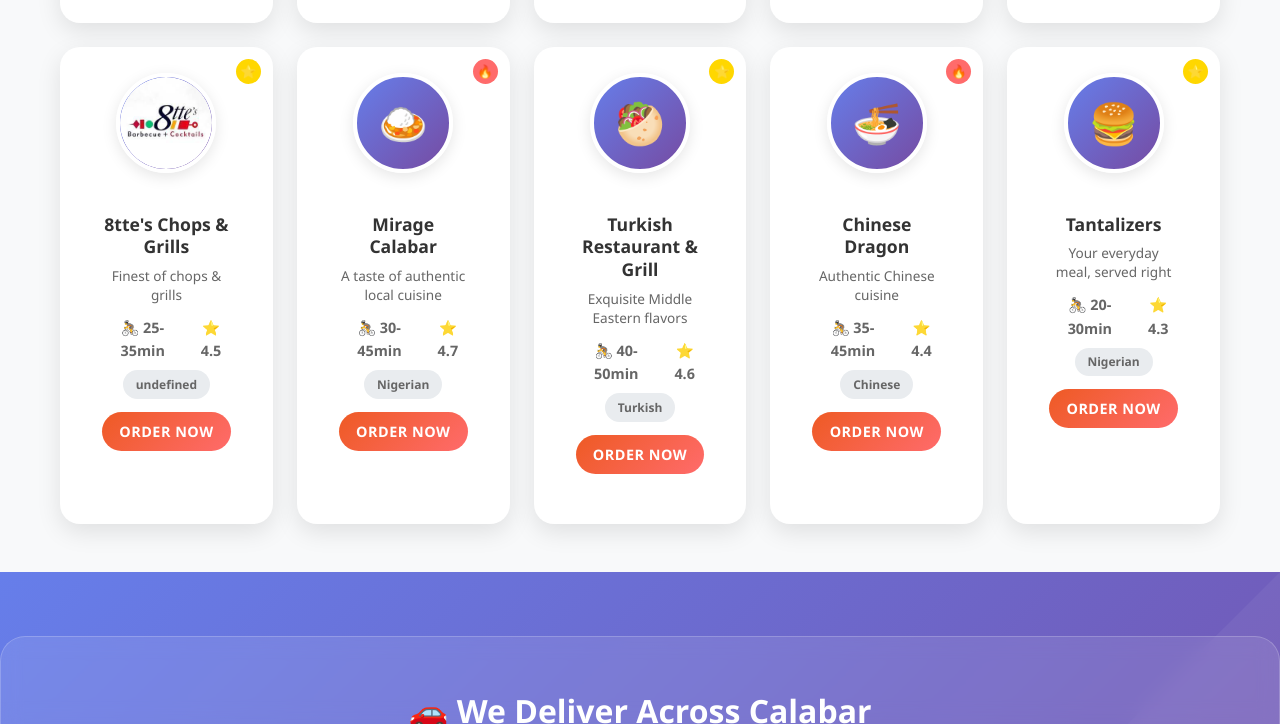
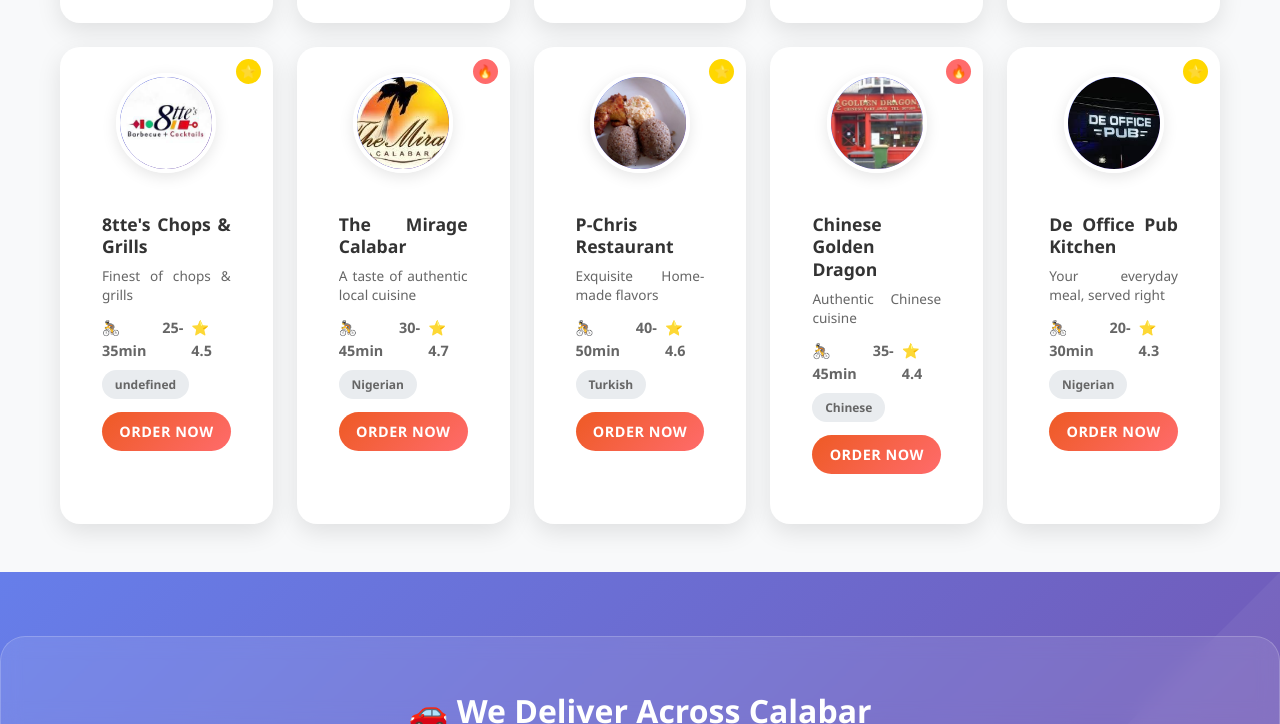
Before and after one commit to Mullahbabs/quickbites, a plain HTML site: page index.html in a window 1280 px wide. Shown: the part 2535-3259 px from the top of the page. Drawn offline with nearby package versions, Linux system fonts and the light colour scheme.

Commit message:
17 10 25

```diff
--- a/css/style.css
+++ b/css/style.css
@@ -112,11 +112,12 @@
 .restaurant-card {
   background: white;
   border-radius: 20px;
+  height: 100%;
   overflow: hidden;
   box-shadow: 0 8px 25px rgba(0, 0, 0, 0.1);
   transition: all 0.3s ease;
   cursor: pointer;
-  text-align: center;
+  text-align: justify;
   padding: 1.5rem 1rem;
   border: 2px solid transparent;
   position: relative;
--- a/js/script.js
+++ b/js/script.js
@@ -188,7 +188,7 @@
   },
   {
     id: 7,
-    name: "Mirage Calabar",
+    name: "The Mirage Calabar",
     description: "A taste of authentic local cuisine",
     image: "img/mirage.jpg",
     fallback: "🍛",
@@ -225,9 +225,9 @@
   },
   {
     id: 8,
-    name: "Turkish Restaurant & Grill",
-    description: "Exquisite Middle Eastern flavors",
-    image: "img/turkish.jpg",
+    name: "P-Chris Restaurant",
+    description: "Exquisite Home-made flavors",
+    image: "img/pchris.jpg",
     fallback: "🥙",
     deliveryTime: "40-50min",
     rating: "4.6",
@@ -261,9 +261,9 @@
   },
   {
     id: 9,
-    name: "Chinese Dragon",
+    name: "Chinese Golden Dragon",
     description: "Authentic Chinese cuisine",
-    image: "img/chinese-dragon.jpg",
+    image: "img/chinese.jpg",
     fallback: "🍜",
     deliveryTime: "35-45min",
     rating: "4.4",
@@ -296,9 +296,9 @@
   },
   {
     id: 10,
-    name: "Tantalizers",
+    name: "De Office Pub Kitchen",
     description: "Your everyday meal, served right",
-    image: "img/tantalizers.jpg",
+    image: "img/officepub.jpg",
     fallback: "🍔",
     deliveryTime: "20-30min",
     rating: "4.3",
```
Also changed, not shown: img/chinese.jpg (added), img/mirage.jpg (added), img/officepub.jpg (added), img/pchris.jpg (added).
